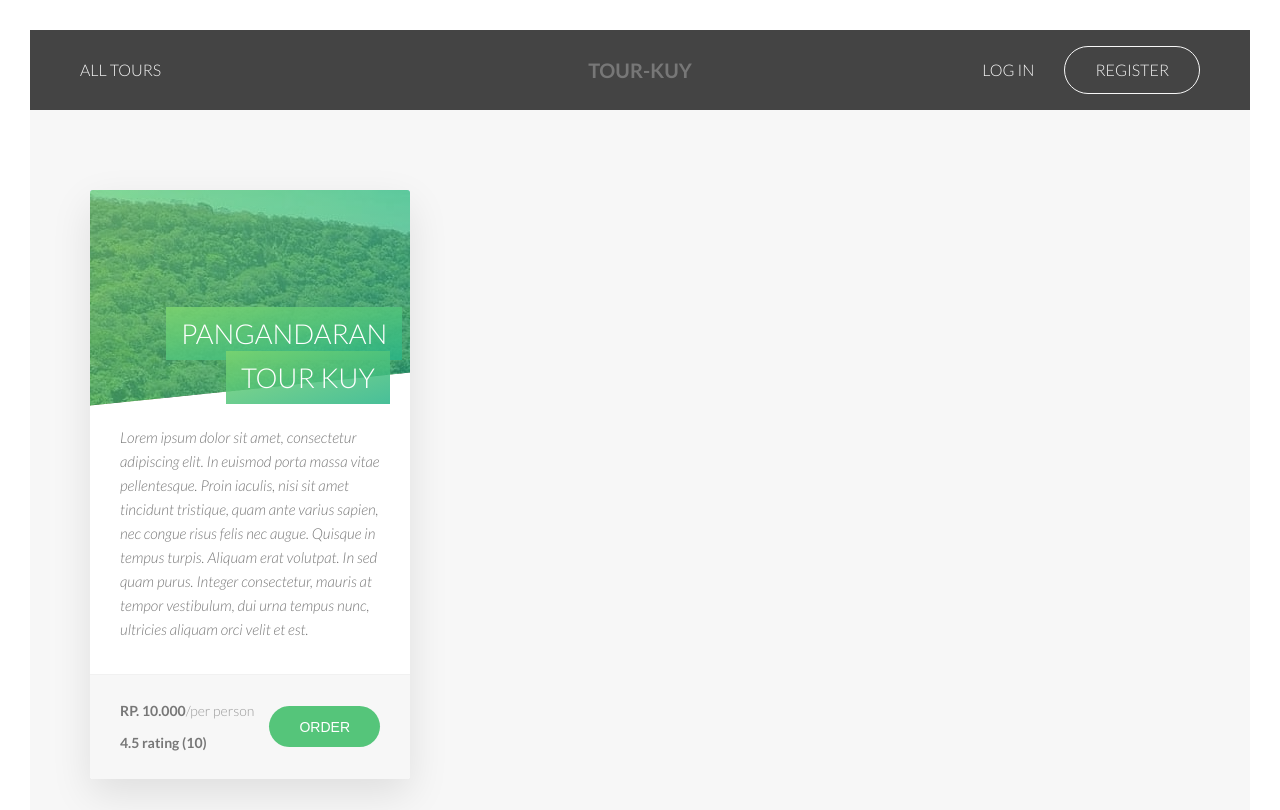
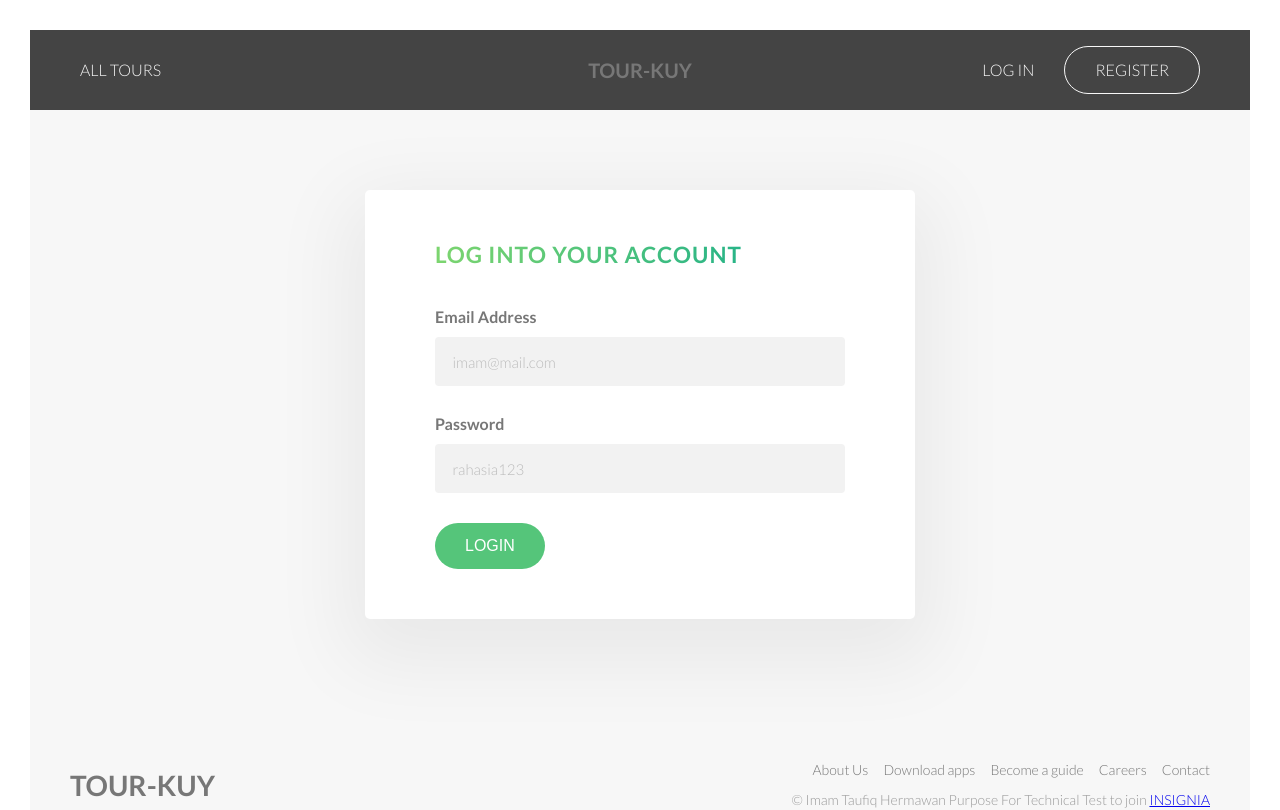
Before and after one commit to insignia-fullstack-test/tour-and-travel-FE, a React (Create React App) app: page /login in a window 1280 px wide. Shown: the top 810 px of the page. Built offline with nearby package versions, Linux system fonts and the light colour scheme.

Commit message:
update routing and add login page

```diff
--- a/src/App.js
+++ b/src/App.js
@@ -1,18 +1,16 @@
-import { BrowserRouter } from 'react-router-dom';
+import { BrowserRouter, Routes, Route } from 'react-router-dom';
 
-import Header from './Components/UI/Header';
-import Footer from './Components/UI/Footer';
 import Tour from './Components/Tour/Tour';
+import Login from './Components/Auth/Login';
 
 function App() {
   return (
-    <div className="App">
-      <BrowserRouter>
-        <Header />
-        <Tour />
-        <Footer />
-      </BrowserRouter>
-    </div>
+    <BrowserRouter>
+      <Routes>
+        <Route path='/' element={<Tour />} />
+        <Route path='/login' element={<Login />} />
+      </Routes>
+    </BrowserRouter>
   );
 }
 
--- /dev/null
+++ b/src/Components/Auth/Login.js
@@ -0,0 +1,33 @@
+import Header from "../UI/Header";
+import Footer from "../UI/Footer";
+
+const login = () => {
+  return (
+    <>
+      <Header />
+
+      <div className="main">
+        <div className="login-form">
+          <h2 className="heading-secondary ma-bt-lg">Log into your account</h2>
+          <form className="form form--login">
+            <div className="form__group">
+              <label className="form__label">Email Address</label>
+              <input id="email" className="form__input" type="email" placeholder="imam@mail.com" />
+            </div>
+            <div className="form__group ma-bt-md">
+              <label className="form__label">Password</label>
+              <input id="password" className="form__input" type="email" placeholder="rahasia123" />
+            </div>
+            <div className="form__group">
+              <button className="btn btn--green">Login</button>
+            </div>
+          </form>
+        </div>
+      </div>
+
+      <Footer />
+    </>
+  )
+};
+
+export default login;
--- a/src/Components/Tour/Tour.js
+++ b/src/Components/Tour/Tour.js
@@ -1,10 +1,16 @@
 import TourCard from "./Card";
+import Header from '../UI/Header';
+import Footer from '..//UI/Footer';
 
 const Tour = () => {
   return (
-    <div className="main">
-      <TourCard />
-    </div>
+    <>
+      <Header />
+      <div className="main">
+        <TourCard />
+      </div>
+      <Footer />
+    </>
   )
 };
 
```
